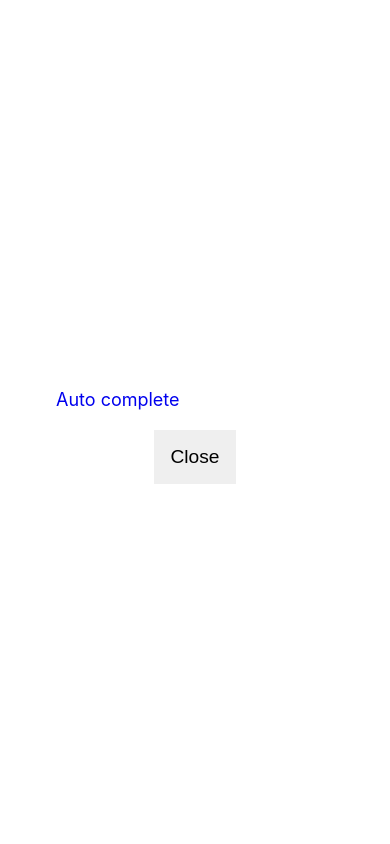
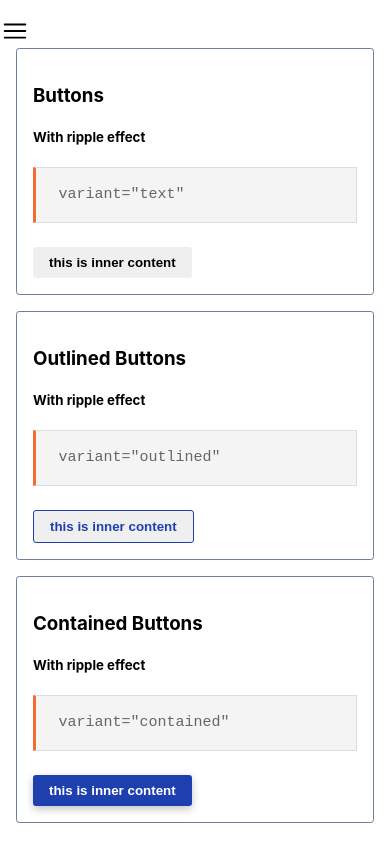
Before and after one commit to ARJITTHAKUR/components-lib, a React (Vite) app: page /components-lib/button in a window 390 px wide. Built offline with nearby package versions, Linux system fonts and the light colour scheme.

Commit message:
added buttons responsive nav and bug fixing

```diff
--- a/index.html
+++ b/index.html
@@ -4,6 +4,7 @@
     <meta charset="UTF-8" />
     <link rel="icon" type="image/svg+xml" href="/vite.svg" />
     <meta name="viewport" content="width=device-width, initial-scale=1.0" />
+    <meta name="viewport" content="width=device-width, height=device-height,  initial-scale=1.0, user-scalable=no;user-scalable=0;"/>
     <title>Vite + React + TS</title>
   </head>
   <body>
--- a/src/App.tsx
+++ b/src/App.tsx
@@ -6,6 +6,7 @@ import {
 import { GlobalLayout } from './layout/global/global';
 import TestComponent from './components/testComponent/testComponent';
 import AutocompletePage from './pages/autocomplete/autocompletePage';
+import ButtonsPage from './pages/buttonsPage/buttonsPage';
 
 const router = createBrowserRouter([
   {
@@ -19,6 +20,10 @@ const router = createBrowserRouter([
       {
         path : "test",
         element : <TestComponent/>
+      },
+      {
+        path : "button",
+        element : <ButtonsPage/>
       }
     ]
   }
--- /dev/null
+++ b/src/components/buttons/buttons.css
@@ -0,0 +1,71 @@
+.default_btn {
+    padding: 0.5rem 1rem;
+    border: none;
+    font-weight: 600;
+    border-radius: 3px;
+    position: relative;
+}
+
+.btn_span {
+    width: 100%;
+    height: 100%;
+    position: absolute;
+    top: 0;
+    left: 0;
+    transform: scale(0);
+    animation: ripple 400ms linear;
+    background-color: rgba(255, 255, 255, 0.7);
+}
+.outlined_btn {
+    padding: 0.5rem 1rem;
+    border: none;
+    font-weight: 600;
+    border-radius: 3px;
+    position: relative;
+    color : var(--light-text-color);
+    border : 1px solid var(--light-text-color)
+}
+.contained_btn {
+        padding: 0.5rem 1rem;
+        border: none;
+        font-weight: 600;
+        border-radius: 3px;
+        position: relative;
+        background-color : var(--light-text-color);
+        color : white;
+        box-shadow: rgba(0, 0, 0, 0.24) 0px 3px 8px;
+}
+.emptyClass {}
+
+@keyframes ripple {
+    to {
+        transform: scale(4);
+        opacity: 0;
+    }
+}
+
+@keyframes clickAnimation {
+    0% {}
+
+    20% {
+        background: radial-gradient(rgba(169, 136, 4, 0.333) 10%, transparent 20%);
+
+    }
+
+    50% {
+        background: radial-gradient(rgba(169, 136, 4, 0.333) 50%, transparent 20%);
+
+
+    }
+
+    80% {
+        background: radial-gradient(rgba(169, 136, 4, 0.333) 90%, transparent 20%);
+
+
+    }
+
+    100% {
+        background: radial-gradient(rgba(169, 136, 4, 0.333) 100%, transparent 20%);
+
+    }
+}
--- /dev/null
+++ b/src/components/buttons/buttons.tsx
@@ -0,0 +1,41 @@
+import { useRef } from "react";
+import "./buttons.css";
+
+interface props extends React.ButtonHTMLAttributes<HTMLButtonElement> {
+    variant : "text" | "outlined" | "contained";
+    onClick : (e)=>void;
+}
+export default function Button(props:props){
+    console.log({props})
+    const spanRef = useRef<HTMLSpanElement>(null)
+    const buttonRef = useRef<HTMLButtonElement>(null);
+
+    const handleClicked = (e)=>{
+        spanRef.current.className = 'emptyClass'
+        setTimeout(() => {
+            spanRef.current.className = 'btn_span'
+        }, 100);
+        props.onClick(e)
+    }
+    const getButtonClass = ()=>{
+        switch(props.variant){
+            case 'text' : return 'default_btn'
+            case 'outlined' : return 'outlined_btn'
+            case 'contained' : return 'contained_btn'
+            default : return 'default_btn'
+        }
+    }
+    return <>
+        <button
+         {...props}
+         className={props.className ? props.className : getButtonClass()}
+         onClick={(e)=>{handleClicked(e)}}
+         ref={buttonRef}
+         >
+            {
+                props.children
+            }
+            <span ref={spanRef}></span>
+        </button>
+    </>
+}
--- a/src/components/sideNav/sidenav.css
+++ b/src/components/sideNav/sidenav.css
@@ -1,40 +1,109 @@
-.floating_toggle{
+@import "../../global/variable.css";
+
+.floating_toggle {
   position: absolute;
-    top : 0;
-    left:0;
-    margin : 0.5rem;
+  top: 0;
+  left: 0;
+  /* margin: 0.5rem; */
 }
 
 .nav_container {
+  height: 100%;
   display: flex;
   position: relative;
   flex-direction: column;
   background-color: white;
-    /* color: var(--light-text-white); */
   flex: 1;
   justify-content: space-between;
   align-items: stretch;
   border-right: 0.5px solid var(--side-border);
 }
 
+.close-btn-container {
+  display: flex;
+  justify-content: center;
+}
+.close-btn {
+  display: none;
+  border: none;
+  padding: 0.2rem;
+  font-size: large;
+  text-decoration: underline;
+}
+
+.nav-ul {
+  text-decoration: none;
+  list-style: none;
+  display: flex;
+  flex-direction: column;
+  justify-content: center;
+  align-items: center;
+  margin-top: 1.5rem;
+  padding: 0;
+  gap:0.5rem
+}
+.nav-ul li {
+  width: 100%;
+  text-align: center;
+}
+.nav-ul li:hover {
+    background-color: var(--light-text-hover);
+  }
+.nav-ul li a {
+  display: block;
+  text-decoration: none;
+  font-size: medium;
+  font-weight: 400;
+  padding: 0.3rem 1rem;
+}
+.close-btn-mobile {
+  display: none;
+}
+.pending {
+  color: lightslategray;
+}
+.pending:hover {
+  color: var(--light-text-color);
+}
+.active {
+  color: var(--light-text-color);
+  background-color: var(--light-text-bg);
+  border-left: 4px solid var(--light-text-hover);
+  border-right: 4px solid var(--light-text-hover);
+}
+
 @media (max-width: 600px) {
   .nav_container {
+    height: 100vh;
     position: absolute;
-        top:0px;
-        left:0px;
+    top: 0px;
+    left: 0px;
     height: 100vh;
     background-color: white;
     z-index: 10;
-        display: flex;
+    display: inline;
     flex-direction: column;
     align-content: center;
     justify-content: space-between;
-        background-color: white;
+    animation: slideInNav 0.3s ease-in-out;
   }
   .close-btn-mobile {
+    display: block;
     position: absolute;
     border: none;
-        top:0;
-        left:0;
+    top: 0;
+    left: 0;
+  }
+  .close-btn {
+    display: block;
   }
 }
+
+@keyframes slideInNav {
+  0% {
+    width: 50%;
+  }
+  80% {
+    width: 90%;
+  }
+}
--- a/src/components/sideNav/sidenav.tsx
+++ b/src/components/sideNav/sidenav.tsx
@@ -1,16 +1,18 @@
 import { Bars3Icon } from "@heroicons/react/24/outline";
-import { useRef, useState } from "react";
-import { Link } from "react-router-dom";
-import "./sidenav.css"
+import { useEffect, useLayoutEffect, useRef, useState } from "react";
+import { Link, NavLink } from "react-router-dom";
+import "./sidenav.css";
 export default function SideNavigation() {
   const navRef = useRef<HTMLElement | null>(null);
-  const [navClose, setNavClose] = useState(false);
+  const [navClose, setNavClose] = useState(window.innerWidth < 600);
 
   const toggleNav = () => {
-    if ( navRef?.current?.style.flex === "0 1 0%") {
+    if (document.body.clientWidth < 600) {
+      console.log(document.body.clientWidth);
+
+      if (navRef?.current?.style.flex === "0 1 0%") {
         navRef.current.style.flex = "1 1 0%";
         navRef.current.style.display = "inline-flex";
-
       } else if (
         navRef.current &&
         (navRef.current.style.flex === "" ||
@@ -20,13 +22,26 @@ export default function SideNavigation() {
         navRef.current.style.display = "none";
       }
       setNavClose((prev) => !prev);
+    }
+  };
 
+  const checkResize = () => {
+    if (document.body.clientWidth >= 600) {
+      setNavClose(false);
+    } else {
+      setNavClose(true);
+    }
   };
+  useEffect(() => {
+    window.addEventListener("resize", checkResize);
+    return () => {
+      window.removeEventListener("resize", checkResize);
+    };
+  }, [window.innerWidth]);
   return (
     <>
       {navClose && (
         <div className="floating_toggle">
-
           <Bars3Icon
             height={30}
             width={30}
@@ -34,9 +49,9 @@ export default function SideNavigation() {
             className="close-btn-mobile"
           />
         </div>
-
       )}
-     {!navClose && <nav
+      {!navClose && (
+        <nav
           className="nav_container"
           ref={navRef}
           style={{
@@ -45,23 +60,50 @@ export default function SideNavigation() {
           }}
         >
           <ul className="nav-ul">
-          {/* <li>
-            <Link to={`test`} onClick={() => toggleNav()}>
+            {/* <li className="li_item">
+              <NavLink
+                to={`test`}
+                onClick={() => toggleNav()}
+                className={({ isActive, isPending }) =>
+                  isPending ? "pending" : isActive ? "active" : ""
+                }
+              >
                 Test Component
-            </Link>
+              </NavLink>
             </li> */}
-          <li>
-            <Link to={`autocomplete`} onClick={() => toggleNav()}>
+            <li >
+              <NavLink
+                to={`autocomplete`}
+                onClick={() => toggleNav()}
+                className={({ isActive, isPending }) =>
+                isPending ? "pending" : isActive ? "active" : ""
+              }
+              >
                 Auto complete
-            </Link>
+              </NavLink>
+            </li>
+            <li >
+              <NavLink
+                to={`button`}
+                onClick={() => toggleNav()}
+                className={({ isActive, isPending }) =>
+                isPending ? "pending" : isActive ? "active" : ""
+              }
+              >
+               Buttons
+              </NavLink>
             </li>
           </ul>
           <div className="close-btn-container">
-          <button className="close-btn color-light" onClick={() => toggleNav()}>
+            <button
+              className="close-btn"
+              onClick={() => toggleNav()}
+            >
               Close
             </button>
           </div>
-      </nav>}
+        </nav>
+      )}
     </>
   );
 }
--- a/src/global/variable.css
+++ b/src/global/variable.css
@@ -7,4 +7,9 @@
     --light_dark_black_bg : #262626;
     --very_dark_blue : #111827;
     --text_black: black;
+
+
+    --light-text-color : #1e40af;
+    --light-text-bg : #bfdbfe;
+    --light-text-hover : #60a5fa;
 }
--- a/src/index.css
+++ b/src/index.css
@@ -57,3 +57,22 @@ body {
   display: flex;
   flex-wrap: wrap;
 }
+pre {
+  background: #f4f4f4;
+  border: 1px solid #ddd;
+  border-left: 3px solid #f36d33;
+  color: #666;
+  page-break-inside: avoid;
+  font-family: monospace;
+  font-size: 15px;
+  line-height: 1.6;
+  margin-bottom: 1.6em;
+  max-width: 100%;
+  overflow: auto;
+  padding: 1em 1.5em;
+  display: block;
+  word-wrap: break-word;
+}
+code {
+
+}
--- a/src/layout/global/global.css
+++ b/src/layout/global/global.css
@@ -11,9 +11,9 @@
     overflow: hidden;
 }
 .app-container {
+    position: relative;
     display: flex;
     width: 70%;
-    /* height: 100vh; */
     align-items: stretch;
 }
 
@@ -25,41 +25,6 @@
     padding: 1rem;
 }
 
-.close-btn-container {
-    display: flex;
-    justify-content: center;
-}
-.close-btn {
-    /* background-color: var(--darkblue-background); */
-    border: none;
-    padding: 1rem;
-    font-size: larger;
-    /* color: var(--light-text-white); */
-}
-.close-btn:hover {
-    text-decoration: underline;
-}
-
-.nav-ul {
-    text-decoration: none;
-    list-style: none;
-    display: flex;
-    flex-direction: column;
-    margin-top: 1.5rem;
-}
-
-.nav-ul li a {
-    display: block;
-    text-decoration: none;
-    font-size: large;
-    font-weight: 400;
-    padding: 0.3rem 1rem;
-    /* color: var(--light-text-white); */
-}
-
-.nav-ul li a:hover {
-    /* background-color: #0c4a6e; */
-}
 
 @media (max-width: 600px) {
 .app-container{
--- a/src/pages/autocomplete/autocompletePage.tsx
+++ b/src/pages/autocomplete/autocompletePage.tsx
@@ -39,32 +39,16 @@ export default function AutocompletePage() {
   return (
     <>
       <div className="container">
-        {/* <h1 className="heading-title">Auto Complete</h1>
-
-        <section className="section-display">
-          <h3 className="color-light">Default Autocomplete</h3>
-          <div className="flex-and-wrap">
-            <AutoComplete
-              key={1}
-              placeholder="Simple placeholder"
-              options={list.map((ele) => ele.label)}
-              onSelecChange={(data) => {
-              }}
-            />
-          </div>
-        </section> */}
-        {/* <section className="section-display">
-          <h3 className="color-light">Multi Autocomplete</h3>
-          <div className="flex-and-wrap">
-            <AutoComplete
-             key={1}
-             options={list.map((ele) => ele.label)}
-             multi
-             />
-          </div>
-        </section> */}
         <section className="section-display">
         <h3 className="color-light">Default Autocomplete</h3>
+        <pre>
+                <code>
+
+                &lt;NewAutoComplete
+          /&gt;
+          options=list
+                </code>
+            </pre>
           <NewAutoComplete
            options={list.map((ele) => ele.label)}
           />
--- /dev/null
+++ b/src/pages/buttonsPage/buttonsPage.tsx
@@ -0,0 +1,48 @@
+import Button from "../../components/buttons/buttons";
+
+export default function ButtonsPage(){
+    return (
+        <>
+          <div className="container">
+            <section className="section-display">
+            <h3 className="color-light">Buttons</h3>
+            <h5 className="color-light">With ripple effect</h5>
+            <pre>
+                <code>
+                    variant="text"
+                </code>
+            </pre>
+             <Button variant="text" onClick={()=>console.log('clicked')}>
+                this is inner content
+             </Button>
+            </section>
+
+            <section className="section-display">
+            <h3 className="color-light">Outlined Buttons</h3>
+            <h5 className="color-light">With ripple effect</h5>
+            <pre>
+                <code>
+                    variant="outlined"
+                </code>
+            </pre>
+             <Button variant="outlined" onClick={()=>console.log('clicked')}>
+                this is inner content
+             </Button>
+            </section>
+
+            <section className="section-display">
+            <h3 className="color-light">Contained Buttons</h3>
+            <h5 className="color-light">With ripple effect</h5>
+            <pre>
+                <code>
+                    variant="contained"
+                </code>
+            </pre>
+             <Button variant="contained" onClick={()=>console.log('clicked')}>
+                this is inner content
+             </Button>
+            </section>
+          </div>
+        </>
+      );
+}
```
Lines whose indentation alone changed are shown as unchanged.
